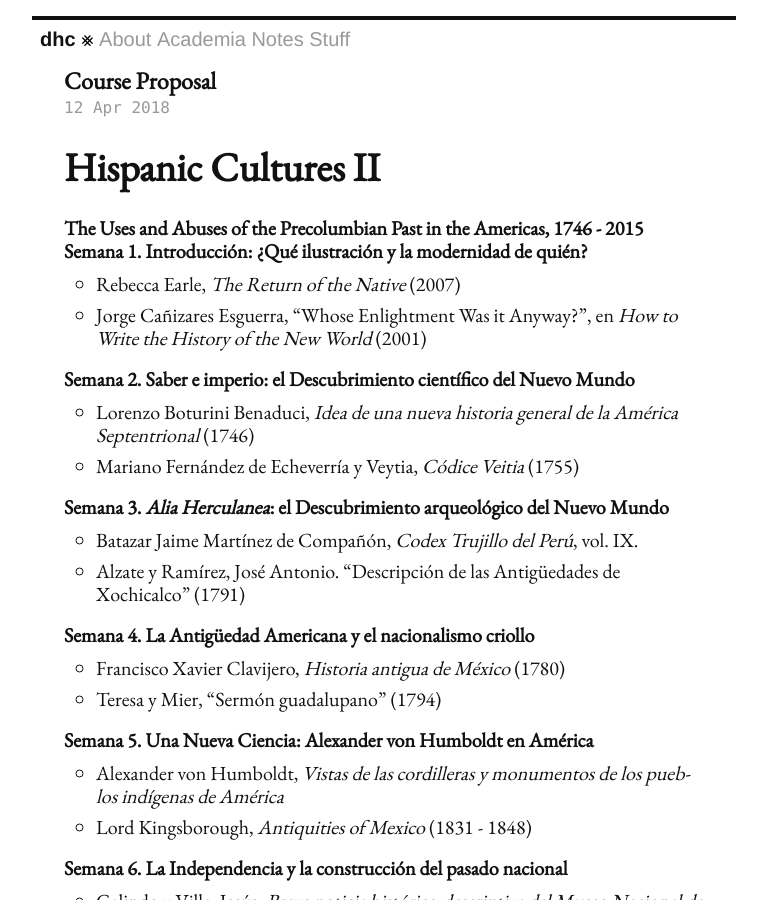
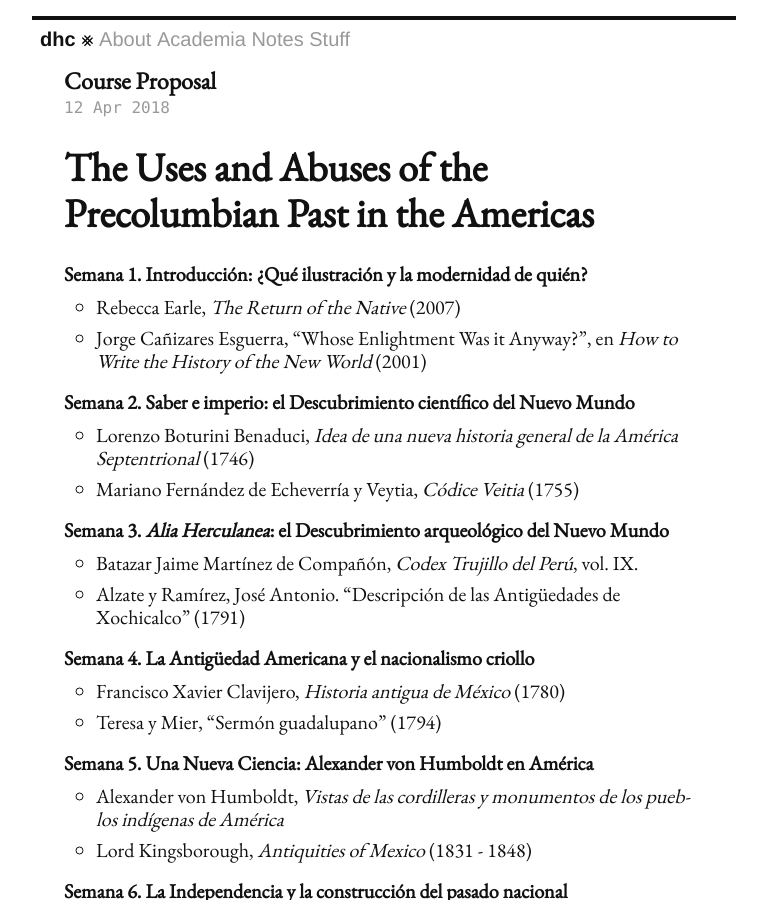
Before and after one commit to Hipomenes/hipomenes.github.io, a Jekyll site: the page built from _posts/2018-04-12-curso.md, in a window 1280 px wide and 900 px high. Shown: the whole window, without its empty margins (256-1023 px from the left). Built offline with Jekyll 4.4.1, drawn with Linux system fonts in a browser that asks for light colours; nearby versions of some CDN libraries; library files that are not in the unit come from our copies.

```diff
--- a/_posts/2018-04-12-curso.md
+++ b/_posts/2018-04-12-curso.md
@@ -8,8 +8,7 @@
 - think.stack
 title: Course Proposal
 ---
-# Hispanic Cultures II
-## The Uses and Abuses of the Precolumbian Past in the Americas, 1746 - 2015
+# The Uses and Abuses of the Precolumbian Past in the Americas
 
 ### Semana 1. Introducción: ¿Qué ilustración y la modernidad de quién?
 
```
